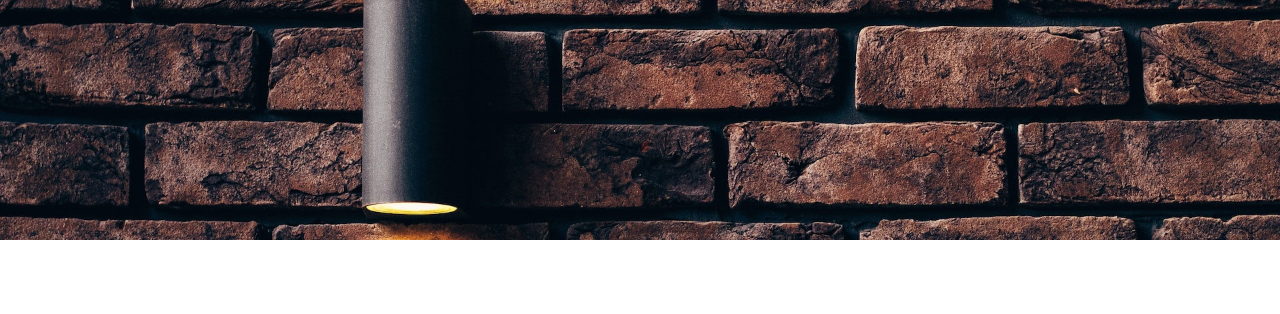
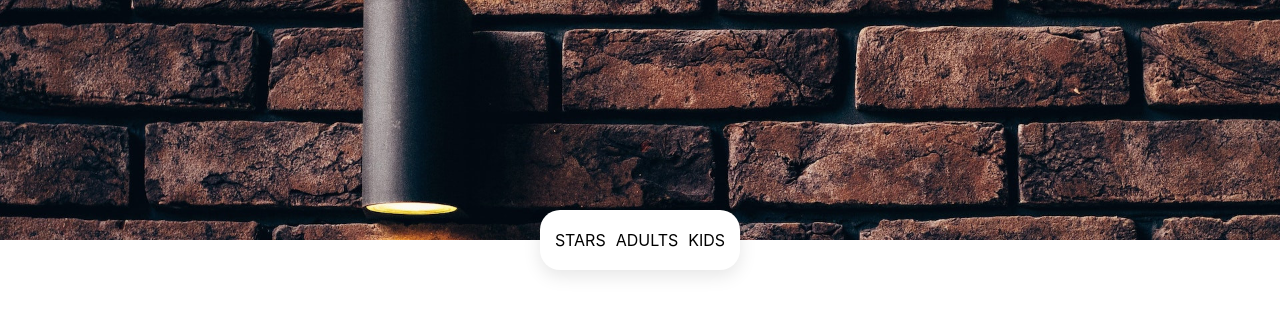
Before and after one commit to sibite/hotel-search, a React (Create React App) app: page / in a window 1280 px wide. Shown: the top 314 px of the page. Built offline with nearby package versions, Linux system fonts and the light colour scheme.

Commit message:
Add HotelFinder and FilterBar

```diff
--- a/package.json
+++ b/package.json
@@ -15,6 +15,7 @@
     "react": "^18.2.0",
     "react-dom": "^18.2.0",
     "react-scripts": "5.0.1",
+    "sass": "^1.58.0",
     "typescript": "^4.9.5",
     "web-vitals": "^2.1.4"
   },
--- a/src/App.tsx
+++ b/src/App.tsx
@@ -1,8 +1,10 @@
 import Header from './components/Header/Header';
+import HotelFinder from './components/HotelFinder/HotelFinder';
 
 const App = () => (
   <div>
     <Header />
+    <HotelFinder />
   </div>
 );
 
--- /dev/null
+++ b/src/components/HotelFinder/FilterBar/FilterBar.module.scss
@@ -0,0 +1,16 @@
+.filter-bar {
+  display: flex;
+  align-items: center;
+  height: 60px;
+  margin-top: -30px;
+  background: #ffffff;
+  border-radius: 20px;
+  box-shadow: 0px 6px 18px rgba(0, 0, 0, 0.1);
+
+  box-sizing: border-box;
+  padding: 5px 10px;
+
+  & > * {
+    margin: 5px;
+  }
+}
--- /dev/null
+++ b/src/components/HotelFinder/FilterBar/FilterBar.tsx
@@ -0,0 +1,12 @@
+import style from './FilterBar.module.scss';
+
+interface Props {}
+
+const FilterBar: React.FC<Props> = () => (
+  <div className={style['filter-bar']}>
+    <span>STARS</span>
+    <span>ADULTS</span>
+    <span>KIDS</span>
+  </div>
+);
+export default FilterBar;
--- /dev/null
+++ b/src/components/HotelFinder/HotelFinder.module.css
@@ -0,0 +1,7 @@
+.container {
+  display: flex;
+  flex-direction: column;
+  align-items: center;
+  padding-inline: 30px;
+  padding-bottom: 30px;
+}
--- /dev/null
+++ b/src/components/HotelFinder/HotelFinder.tsx
@@ -0,0 +1,9 @@
+import FilterBar from './FilterBar/FilterBar';
+import style from './HotelFinder.module.css';
+
+const HotelFinder: React.FC = () => (
+  <div className={style.container}>
+    <FilterBar />
+  </div>
+);
+export default HotelFinder;
```
Also changed, not shown: 1 other file (tests, documents, lock files or other folders).
